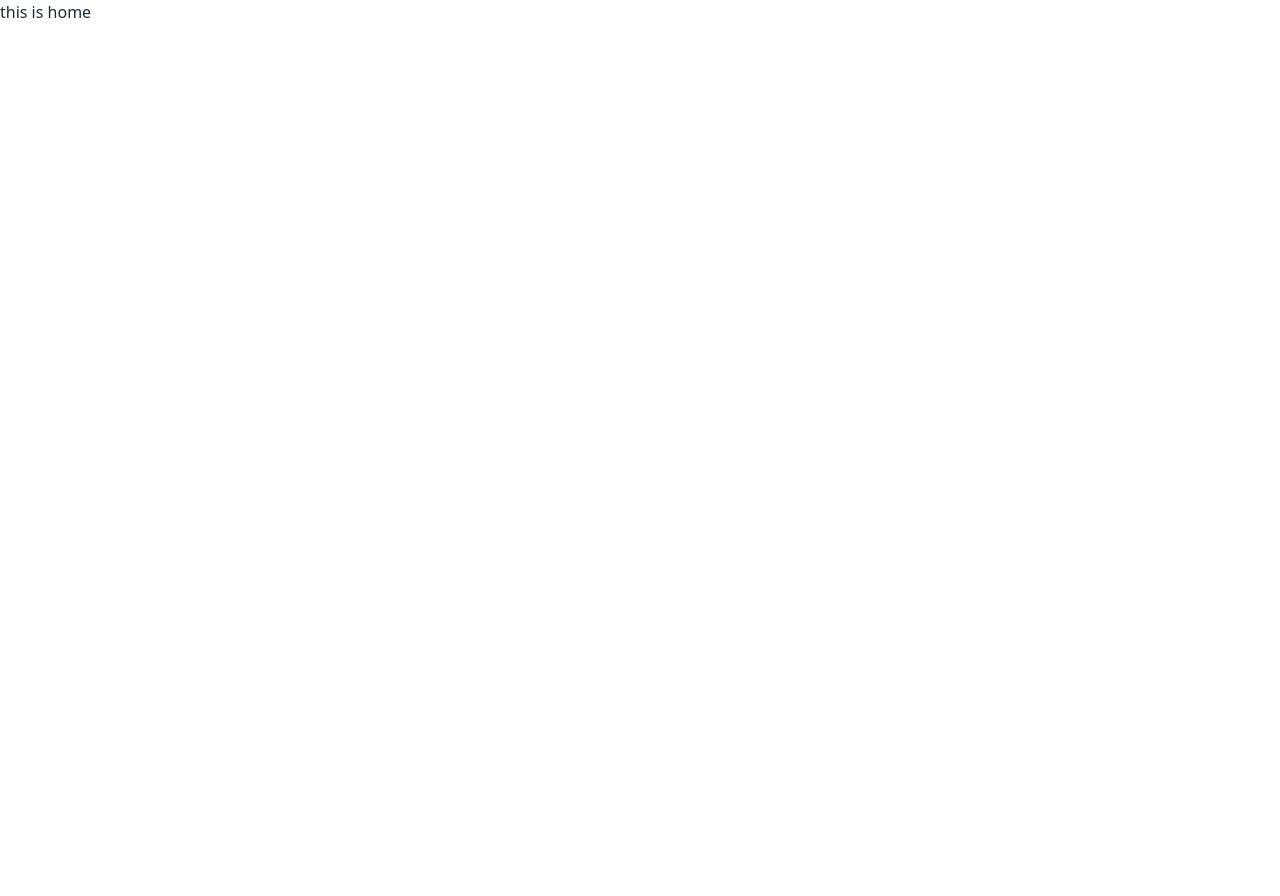
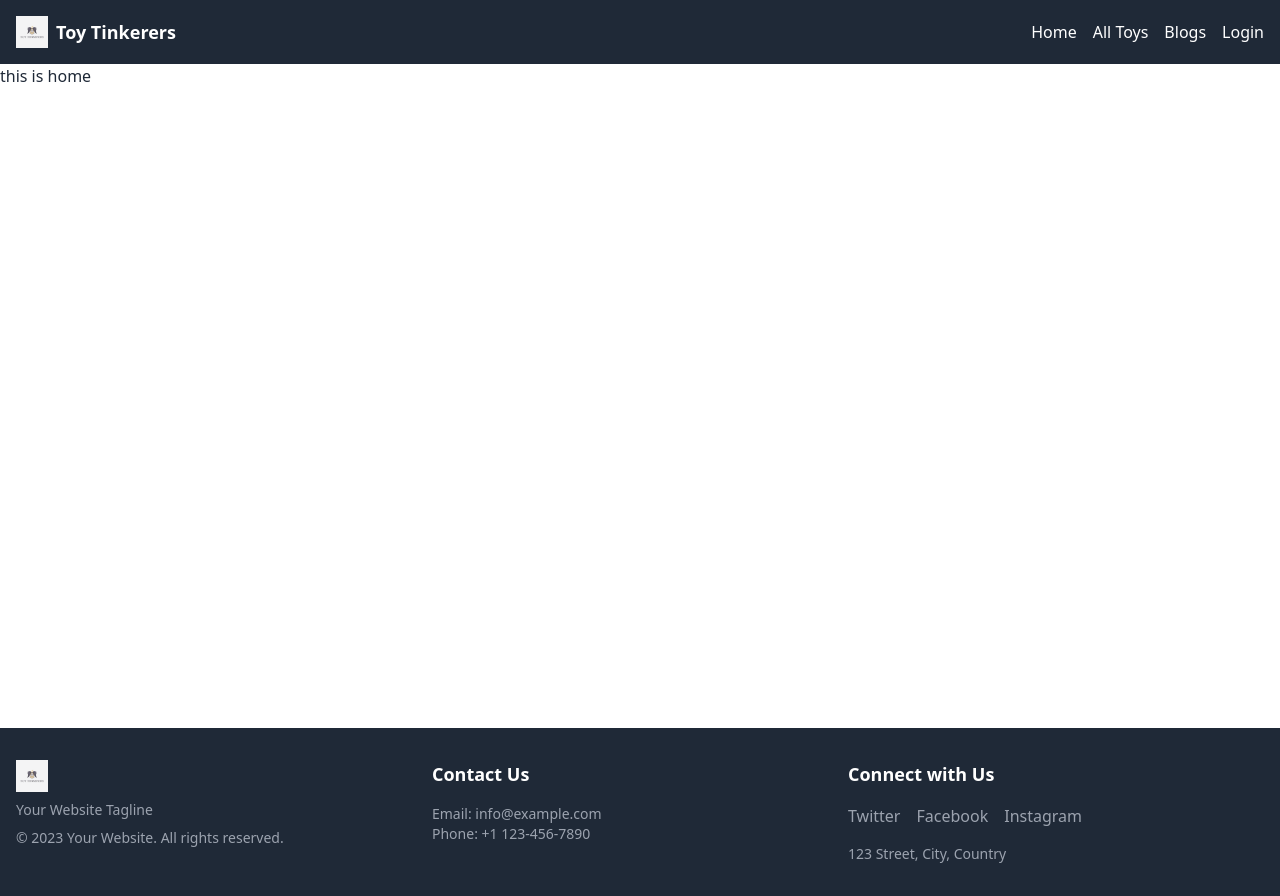
Before and after one commit to Rafsanfaruk/toy-tinkers-client-site, a React (Vite) app: page / in a window 1280 px wide. Before the commit the page ends 800 px from the top, so only its background shows below. Built offline with nearby package versions, Linux system fonts and the light colour scheme.

Commit message:
navbar and footer

```diff
--- a/src/App.jsx
+++ b/src/App.jsx
@@ -1,35 +1,36 @@
-import { useState } from 'react'
-import reactLogo from './assets/react.svg'
-import viteLogo from '/vite.svg'
-import './App.css'
+// import { useState } from 'react'
+// import reactLogo from './assets/react.svg'
+// import viteLogo from '/vite.svg'
+// import './App.css'
 
-function App() {
-  const [count, setCount] = useState(0)
+// function App() {
+//   const [count, setCount] = useState(0)
 
-  return (
-    <>
-      <div>
-        <a href="https://vitejs.dev" target="_blank">
-          <img src={viteLogo} className="logo" alt="Vite logo" />
-        </a>
-        <a href="https://react.dev" target="_blank">
-          <img src={reactLogo} className="logo react" alt="React logo" />
-        </a>
-      </div>
-      <h1>Vite + React</h1>
-      <div className="card">
-        <button onClick={() => setCount((count) => count + 1)}>
-          count is {count}
-        </button>
-        <p>
-          Edit <code>src/App.jsx</code> and save to test HMR
-        </p>
-      </div>
-      <p className="read-the-docs">
-        Click on the Vite and React logos to learn more
-      </p>
-    </>
-  )
-}
+//   return (
+//     <>
+//       <div>
+//         <a href="https://vitejs.dev" target="_blank">
+//           <img src={viteLogo} className="logo" alt="Vite logo" />
+//         </a>
+//         <a href="https://react.dev" target="_blank">
+//           <img src={reactLogo} className="logo react" alt="React logo" />
+//         </a>
+//       </div>
+//       <h1>Vite + React</h1>
+//       <div className="card">
+//         <button onClick={() => setCount((count) => count + 1)}>
+//           count is {count}
+//         </button>
+//         <p>
+//           Edit <code>src/App.jsx</code> and save to test HMR
+//         </p>
+//       </div>
+//       <p className="read-the-docs">
+//         Click on the Vite and React logos to learn more
+//       </p>
+//       {/* className={({ isActive }) => (isActive ? 'active' : 'default')} */}
+//     </>
+//   )
+// }
 
-export default App
+// export default App
--- a/src/Layout/Main/Main.jsx
+++ b/src/Layout/Main/Main.jsx
@@ -1,11 +1,17 @@
 // import React from 'react';
 
 import { Outlet } from "react-router-dom";
+import Footer from "../../Pages/Shared/Footer/Footer";
+import Navbar from "../../Pages/Shared/Navbar/Navbar";
 
 const Main = () => {
     return (
         <div>
+            <Navbar></Navbar>
+            <div className='min-h-[calc(100vh-136px)]'>
             <Outlet></Outlet>
+            </div>
+            <Footer></Footer>
         </div>
     );
 };
--- /dev/null
+++ b/src/Pages/NotFoundPage/NotFoundPage.jsx
@@ -0,0 +1,18 @@
+// import React from 'react';
+import { Link } from 'react-router-dom';
+import errorPic from '../../assets/NotFound.svg';
+
+const NotFoundPage = () => {
+  return (
+    <div className="flex flex-col items-center justify-center h-screen">
+      <img src={errorPic} alt="404 Error" className="h-1/2 w-1/2 object-cover" />
+      <h1 className="text-4xl font-semibold mt-8">Oops! Page Not Found</h1>
+      <p className="text-gray-600 mt-2">The page you are looking for does not exist.</p>
+      <Link to="/" className="mt-4 bg-blue-500 hover:bg-blue-600 text-white py-2 px-4 rounded">
+        Back to Home
+      </Link>
+    </div>
+  );
+};
+
+export default NotFoundPage;
--- a/src/Pages/Shared/Footer/Footer.jsx
+++ b/src/Pages/Shared/Footer/Footer.jsx
@@ -1,11 +1,42 @@
 // import React from 'react';
+import logo from '../../../assets/logo.png';
 
 const Footer = () => {
-    return (
-        <div>
-            <h1>this footer part</h1>
+  return (
+    <footer className="bg-gray-800 py-8">
+      <div className="container mx-auto px-4">
+        <div className="flex flex-wrap justify-between">
+          <div className="w-full md:w-1/2 lg:w-1/3 mb-4 md:mb-0">
+            <img src={logo} alt="Website Logo" className="h-8 w-auto" />
+            <p className="text-gray-400 text-sm mt-2">Your Website Tagline</p>
+            <p className="text-gray-400 text-sm mt-2">&copy; {new Date().getFullYear()} Your Website. All rights reserved.</p>
+          </div>
+          <div className="w-full md:w-1/2 lg:w-1/3 mb-4 md:mb-0">
+            <h4 className="text-white text-lg font-semibold mb-4">Contact Us</h4>
+            <p className="text-gray-400 text-sm">
+              Email: info@example.com<br />
+              Phone: +1 123-456-7890
+            </p>
+          </div>
+          <div className="w-full md:w-1/2 lg:w-1/3 mb-4 md:mb-0">
+            <h4 className="text-white text-lg font-semibold mb-4">Connect with Us</h4>
+            <div className="flex space-x-4">
+              <a href="https://twitter.com" className="text-gray-400 hover:text-gray-200 transition-colors duration-300" target="_blank" rel="noopener noreferrer">
+                Twitter
+              </a>
+              <a href="https://facebook.com" className="text-gray-400 hover:text-gray-200 transition-colors duration-300" target="_blank" rel="noopener noreferrer">
+                Facebook
+              </a>
+              <a href="https://instagram.com" className="text-gray-400 hover:text-gray-200 transition-colors duration-300" target="_blank" rel="noopener noreferrer">
+                Instagram
+              </a>
+            </div>
+            <p className="text-gray-400 text-sm mt-4">123 Street, City, Country</p>
+          </div>
         </div>
-    );
+      </div>
+    </footer>
+  );
 };
 
 export default Footer;
--- /dev/null
+++ b/src/Pages/Shared/Navbar/Navbar.jsx
@@ -0,0 +1,82 @@
+// import React, { useState } from 'react';
+import { useState } from 'react';
+import logo from '../../../assets/logo.png';
+import { Link } from 'react-router-dom';
+
+const Navbar = () => {
+  const [isLoggedIn, setIsLoggedIn] = useState(false);
+  const [username, setUsername] = useState('');
+
+  const handleLogin = () => {
+    // Perform login here
+    setIsLoggedIn(true);
+    setUsername('John Doe'); // Set the username after successful login
+  };
+
+  const handleLogout = () => {
+    // Perform logout here
+    setIsLoggedIn(false);
+    setUsername('');
+  };
+
+  return (
+    <nav className="bg-gray-800 py-4">
+      <div className="container mx-auto px-4 flex justify-between items-center">
+        <div className="flex items-center">
+          <Link to="/">
+            <img src={logo} alt="Website Logo" className="h-8 w-auto" />
+          </Link>
+          <Link to="/" className="text-white text-lg font-semibold ml-2">
+            Toy Tinkerers
+          </Link>
+        </div>
+        <div className="flex items-center">
+          <Link to="/" className="text-white hover:text-gray-300 ml-4">
+            Home
+          </Link>
+          <Link to="/toys" className="text-white hover:text-gray-300 ml-4">
+            All Toys
+          </Link>
+          {isLoggedIn && (
+            <>
+              <Link to="/my-toys" className="text-white hover:text-gray-300 ml-4">
+                My Toys
+              </Link>
+              <Link to="/add-toy" className="text-white hover:text-gray-300 ml-4">
+                Add A Toy
+              </Link>
+            </>
+          )}
+          <Link to="/blogs" className="text-white hover:text-gray-300 ml-4">
+            Blogs
+          </Link>
+          {isLoggedIn ? (
+            <div className="flex items-center ml-4">
+              <img
+                src=""
+                alt="User Profile"
+                className="h-8 w-8 rounded-full cursor-pointer"
+                title={username ? `Welcome, ${username}` : ''}
+              />
+              <button
+                className="text-white hover:text-gray-300 ml-2"
+                onClick={handleLogout}
+              >
+                Logout
+              </button>
+            </div>
+          ) : (
+            <button
+              className="text-white hover:text-gray-300 ml-4"
+              onClick={handleLogin}
+            >
+              Login
+            </button>
+          )}
+        </div>
+      </div>
+    </nav>
+  );
+};
+
+export default Navbar;
--- a/src/Routes/Routes.jsx
+++ b/src/Routes/Routes.jsx
@@ -1,11 +1,13 @@
 import { createBrowserRouter } from "react-router-dom";
 import Main from "../Layout/Main/Main";
 import Home from "../Pages/Home/Home/Home";
+import NotFoundPage from "../Pages/NotFoundPage/NotFoundPage";
 
 const router = createBrowserRouter([
     {
       path: "/",
       element: <Main></Main>,
+      errorElement:<NotFoundPage></NotFoundPage>,
       children: [
         {
             path: '/',
--- a/src/index.css
+++ b/src/index.css
@@ -1,3 +1,17 @@
 @tailwind base;
 @tailwind components;
 @tailwind utilities;
+
+
+.my-container{
+  @apply px-4 py-16 mx-auto sm:max-w-xl md:max-w-full lg:max-w-screen-xl md:px-24 lg:px-8 lg:py-20
+}
+
+.active{
+  @apply font-medium tracking-wide text-blue-700 transition-colors duration-200 hover:text-blue-400
+}
+
+
+.default{
+  @apply font-medium tracking-wide text-gray-700 transition-colors duration-200 hover:text-blue-400
+}
```
Also changed, not shown: src/assets/NotFound.svg (added), src/assets/logo.png (added).
